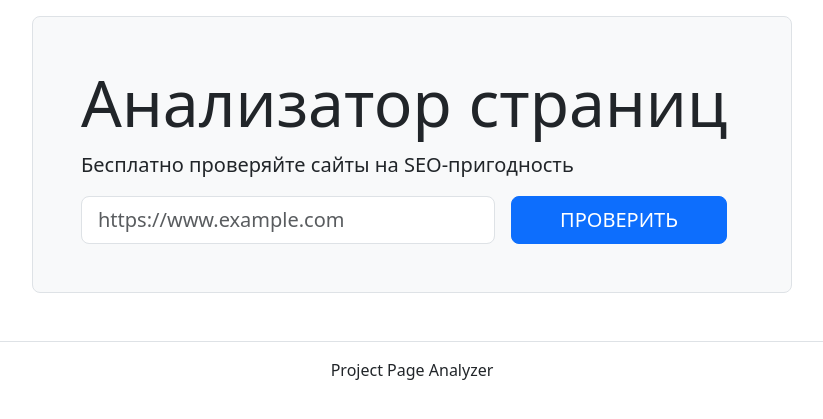
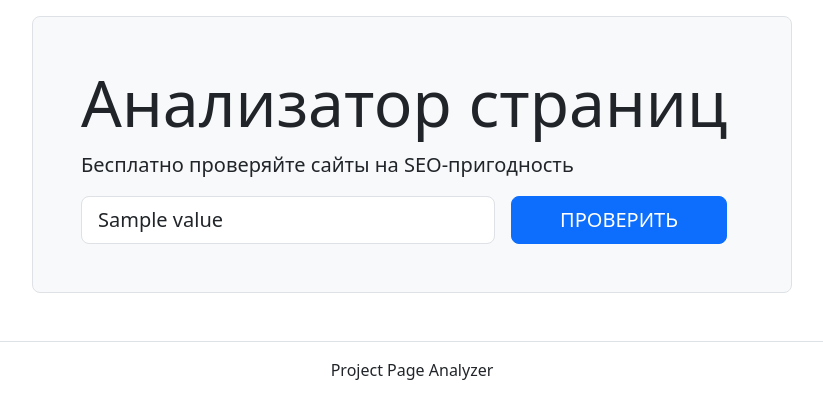
Before and after one commit to AndreyYurpalov/python-project-83, a Flask app: template page_analyzer/templates/index.html in a window 1280 px wide. Shown: the part 56-475 px from the top of the page, without its empty margins (228-1051 px from the left). Run offline with Flask 3, Linux system fonts and the light colour scheme; the template is opened without the code that fills it: most values are stand-ins (such as "Sample title", 1, 10 or a date in 2020).

Commit message:
Modified app.py index.html

```diff
--- a/page_analyzer/app.py
+++ b/page_analyzer/app.py
@@ -37,7 +37,10 @@ DATABASE_URL = os.getenv('DATABASE_URL')
 @app.route('/')
 def index():
     messages = get_flashed_messages(with_categories=True)
-    return render_template('index.html', messages=messages)
+    value = request.args.get('value')
+    return render_template('index.html',
+                           messages=messages,
+                           value=value,)
 
 
 @app.route('/urls')
@@ -68,8 +71,10 @@ def get_site():
         id_name = get_id(url)[0]
         path = f'/urls/{id_name}'
         return redirect(path)
+    print(url)
+
     flash('Некорректный URL', 'no_page')
-    return redirect(url_for('index'))
+    return redirect(url_for('index', value=url))
 
 
 @app.route('/urls/<id>', methods=['GET'])
--- a/page_analyzer/templates/index.html
+++ b/page_analyzer/templates/index.html
@@ -18,13 +18,13 @@
       <h1></h1>
       <div class="row">
         <div class="col-12 col-md-10 col-lg-8 mx-auto border rounded-3 bg-light p-5">
-        <h1 class="display-3">Анализатор страниц</h1>
-        <p class="lead">Бесплатно проверяйте сайты на SEO-пригодность</p>
-        <form action="/urls" method="post" class="d-flex justify-content-center">
-          <label class="visually-hidden">Url для проверки</label>
-          <input type="text" name="url" placeholder="https://www.example.com" value=""  class="form-control form-control-lg" required>
+          <h1 class="display-3">Анализатор страниц</h1>
+          <p class="lead">Бесплатно проверяйте сайты на SEO-пригодность</p>
+          <form action="/urls" method="post" class="d-flex justify-content-center">
+            <label class="visually-hidden">Url для проверки</label>
+            <input type="text" name="url" placeholder="https://www.example.com" value="{{ value }}"  class="form-control form-control-lg" required>
           <input type="submit" class="btn btn-primary  btn-lg ms-3 px-5 text-uppercase mx-3" value="Проверить">
-        </form>
+          </form>
         </div>
       </div>
     </div>
```
